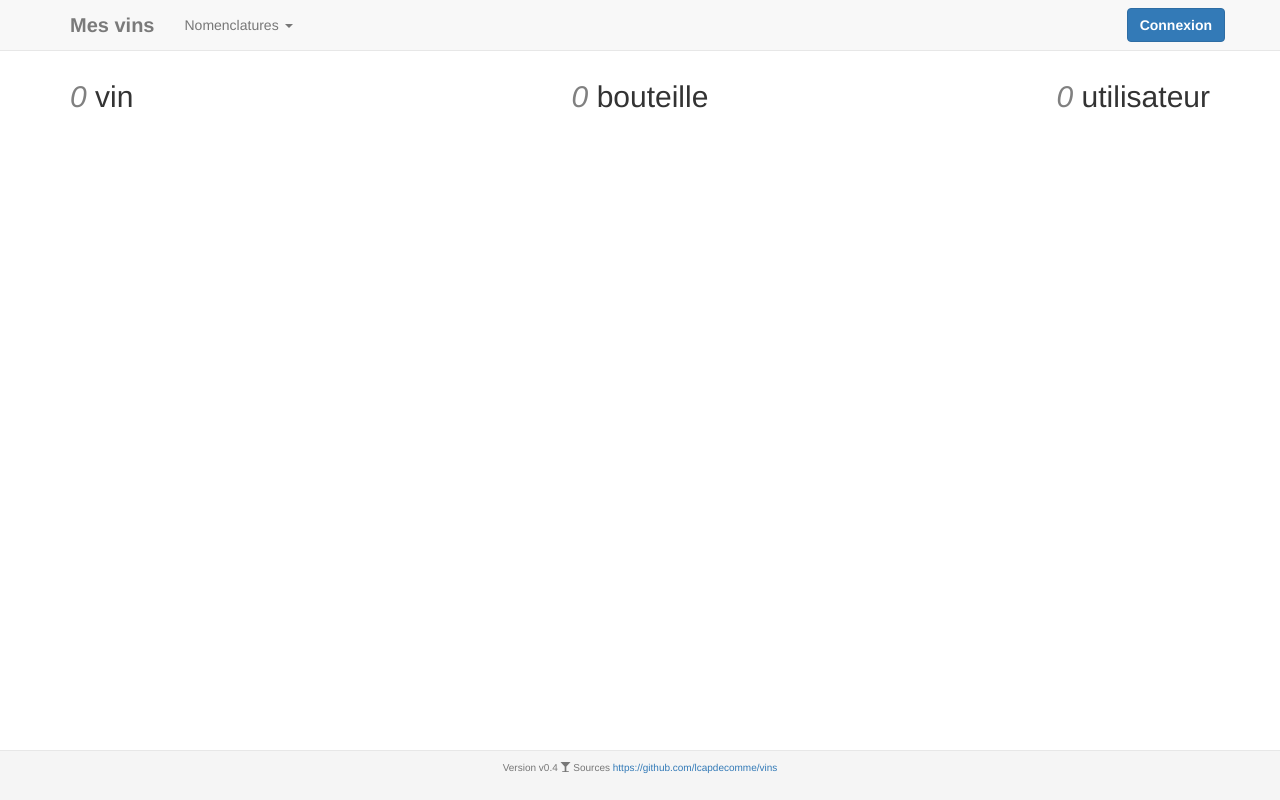
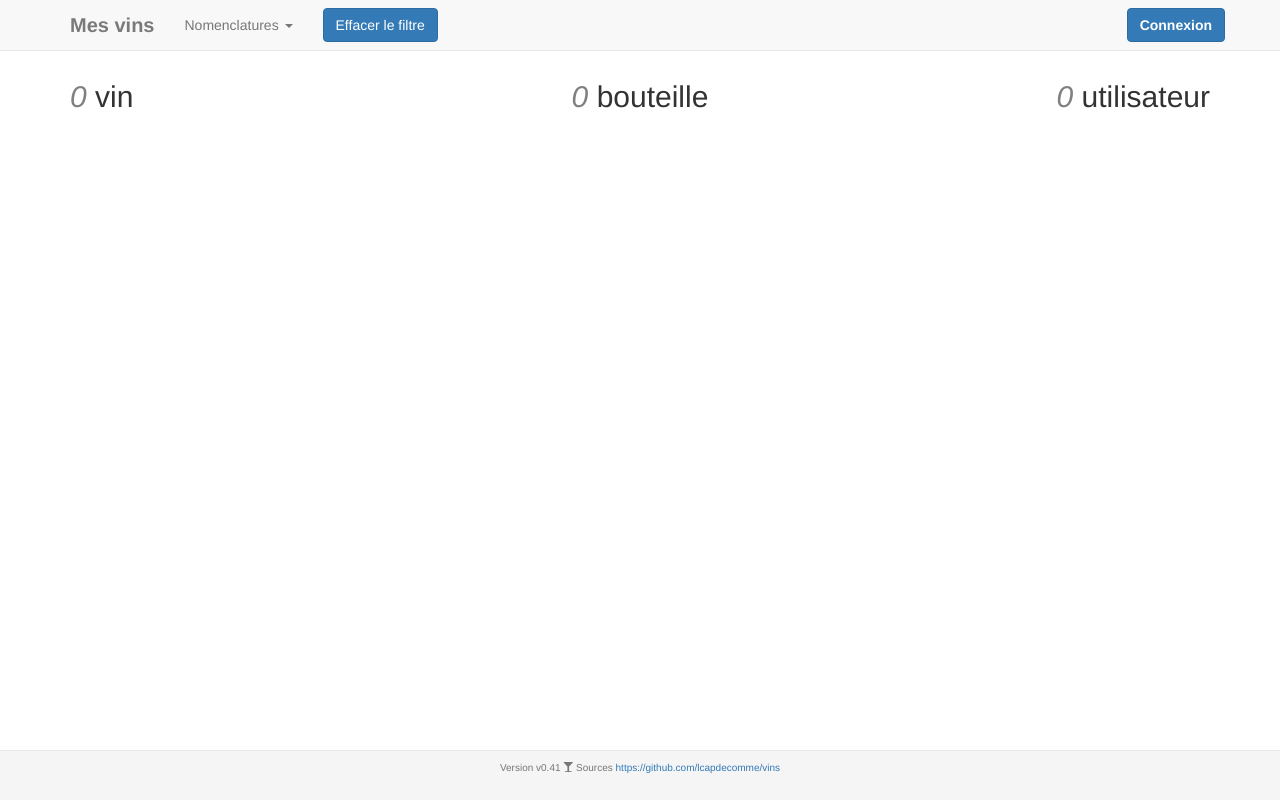
Before and after one commit to lcapdecomme/vins, a PHP site: page /index.php in a window 1280 px wide. Run offline with PHP 8.4, Linux system fonts and the light colour scheme; data comes from the database, SQL or seed files in the repository; data that the repository does not hold is empty.

Commit message:
Bugs visuels de la v0.4

```diff
--- a/footer.php
+++ b/footer.php
@@ -1,8 +1,9 @@
     </div>
+    <br><br>
     <!-- /container -->
     <footer class="footer">
       <div class="container">
-        <p class="text-muted text-center">Version v0.4 <span class="glyphicon glyphicon-glass" aria-hidden="true"></span> Sources <a href='https://github.com/lcapdecomme/vins'>https://github.com/lcapdecomme/vins</a></p>
+        <p class="text-muted text-center">Version v0.41 <span class="glyphicon glyphicon-glass" aria-hidden="true"></span> Sources <a href='https://github.com/lcapdecomme/vins'>https://github.com/lcapdecomme/vins</a></p>
       </div>
     </footer>
 </body>
--- a/header.php
+++ b/header.php
@@ -144,6 +144,7 @@ ob_start('ob_gzhandler');
     /* Set the fixed height of the footer here */
     height: 50px;
     background-color: #f5f5f5;
+    z-index: 99;
 }
 .footer > .container {
   padding-right: 15px;
@@ -233,6 +234,9 @@ html body nav.navbar.navbar-default.navbar-fixed-top div.container div.navbar-he
           </ul>
         </li>
       </ul>
+      <div class='navbar-form navbar-left'>
+            <button type="submit" class="btn btn-primary navbar-left reset">Effacer le filtre</button>
+      </div>
 
          <?php
         if ($_SESSION && isset($_SESSION['id_utilisateur']) ) {
--- a/index.php
+++ b/index.php
@@ -194,7 +194,7 @@
 
 	        }
 
-	    echo "</tbody></table><br><br>";
+	    echo "</tbody></table>";
 
 
 	}
```
Lines whose indentation alone changed are shown as unchanged.
